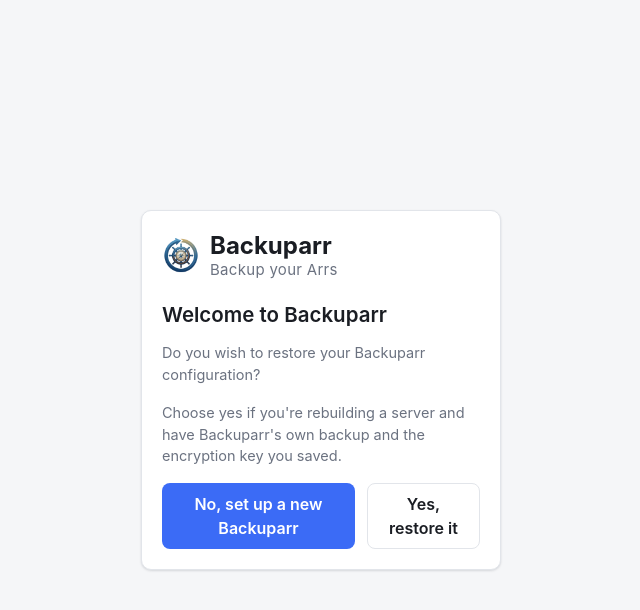
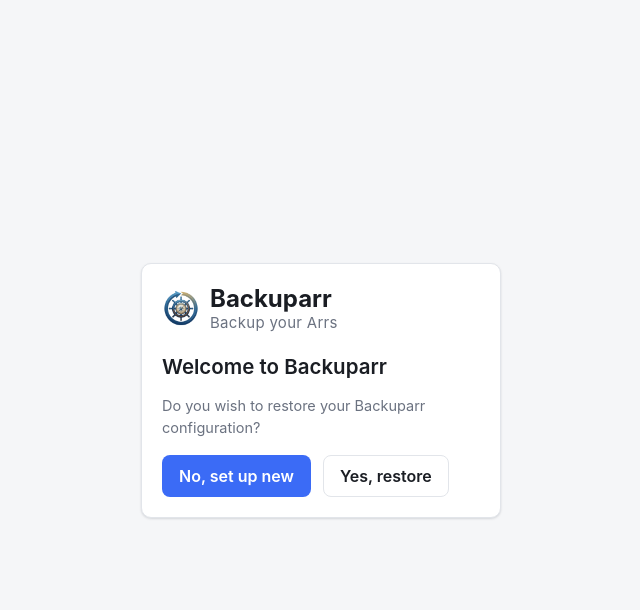
Before and after one commit to rsaturns/backuparr, a Flask app: page /setup in a window 1280 px wide. Shown: the top 610 px of the page, without its empty margins (319-959 px from the left). Run offline with Flask 3, Linux system fonts and the light colour scheme; parts of the project's set-up code (start-up, migrations or seed data) failed here and were passed over.

Commit message:
Shorten the setup screen's first question and its buttons

```diff
--- a/webui/templates/setup.html
+++ b/webui/templates/setup.html
@@ -23,10 +23,9 @@
     <div id="choice-step">
     <h2>Welcome to Backuparr</h2>
     <p class="hint">Do you wish to restore your Backuparr configuration?</p>
-    <p class="hint">Choose yes if you're rebuilding a server and have Backuparr's own backup and the encryption key you saved.</p>
     <div class="save-row">
-      <button type="button" class="btn btn-primary" id="choice-new-btn">No, set up a new Backuparr</button>
-      <button type="button" class="btn btn-ghost" id="choice-restore-btn">Yes, restore it</button>
+      <button type="button" class="btn btn-primary" id="choice-new-btn">No, set up new</button>
+      <button type="button" class="btn btn-ghost" id="choice-restore-btn">Yes, restore</button>
     </div>
     </div>
     <div id="restore-step" class="hidden">
```
